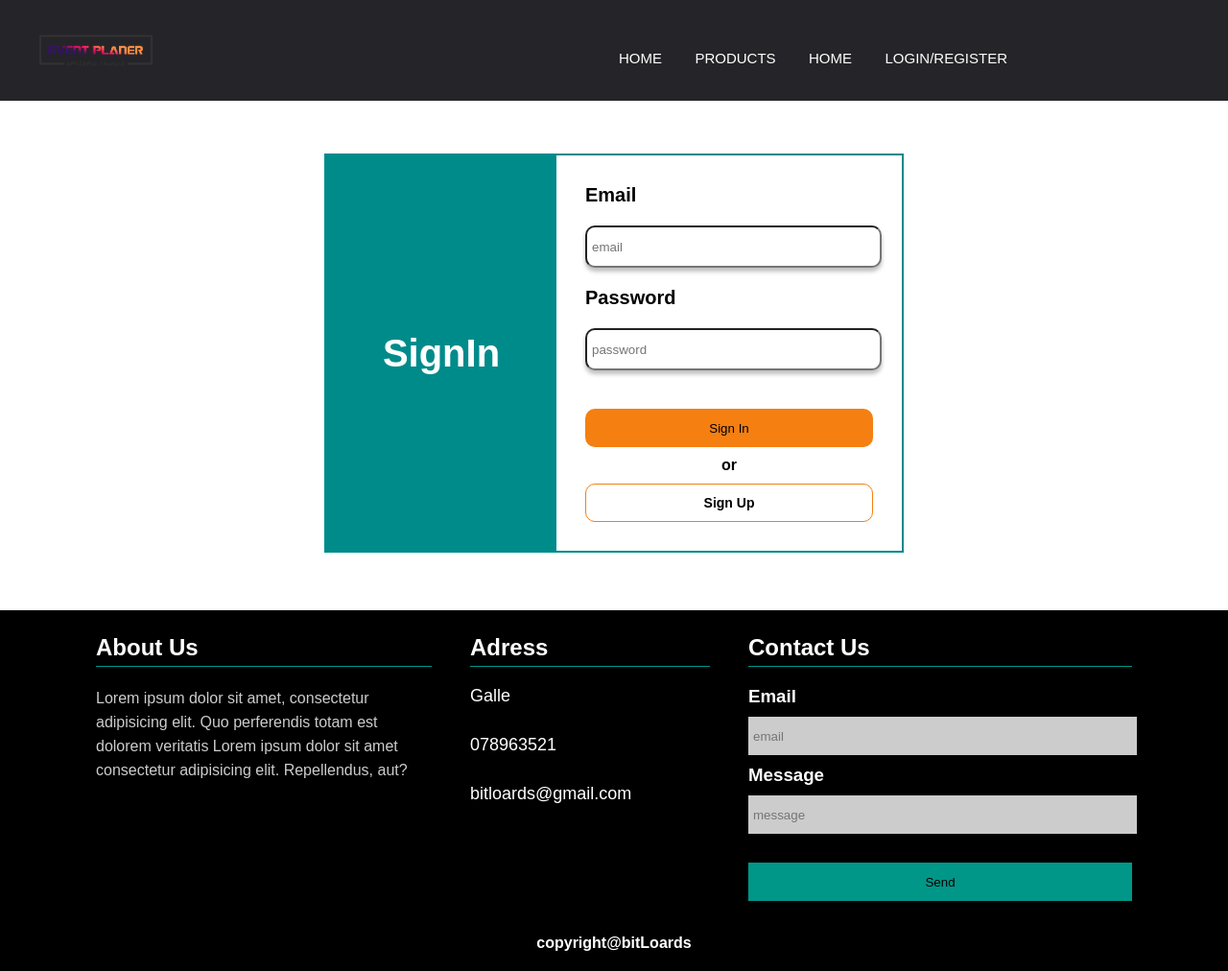
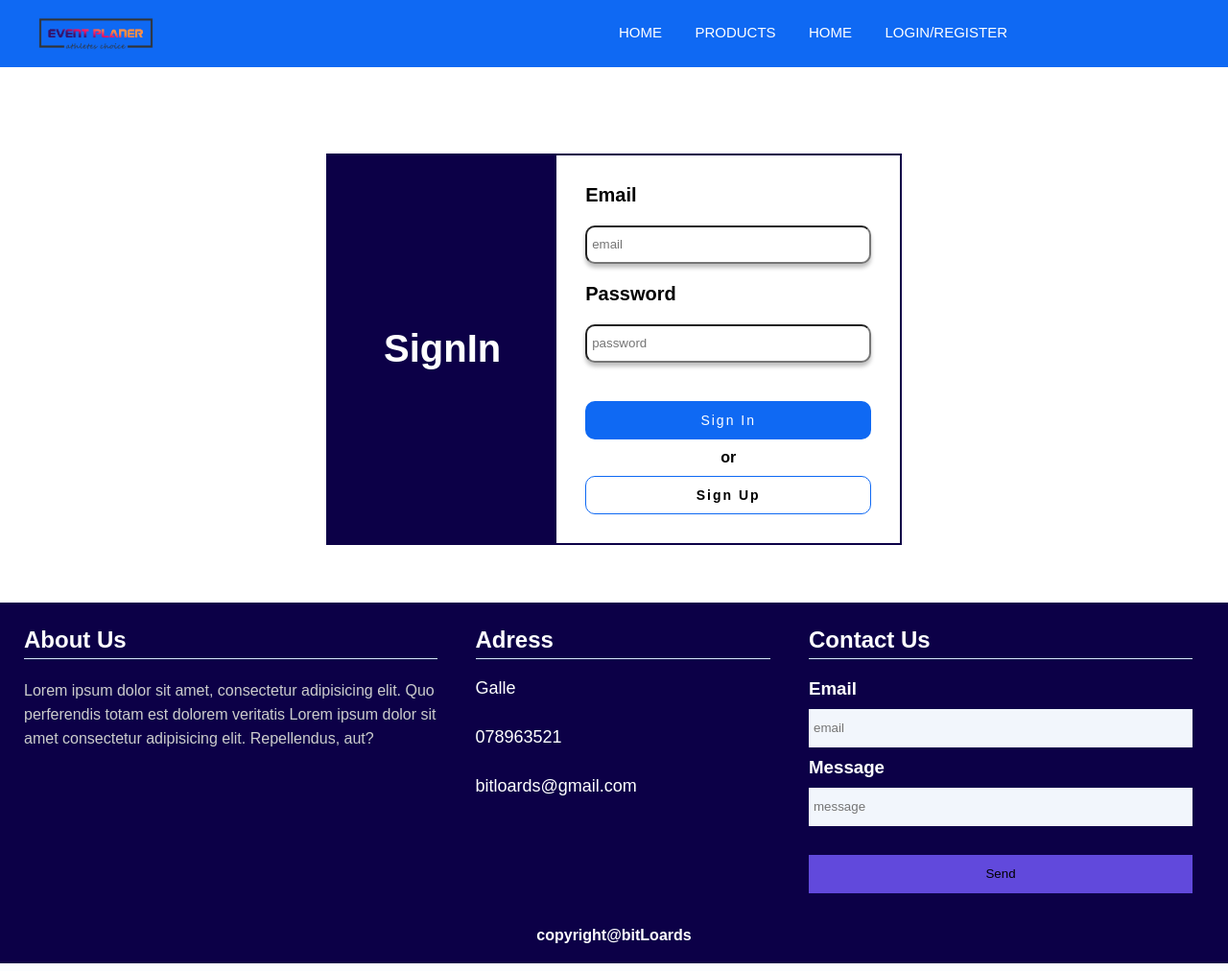
Before and after one commit to tilankamihingu/rental-project, a PHP site: page /original_site/loginnew.php in a window 1280 px wide. Shown: the whole page at 96% size. Run offline with PHP 8.4, Linux system fonts and the light colour scheme; a stand-in replaces the project's code that opens the database connection.

Commit message:
login and register css updated - lahiru

```diff
--- a/rental/original_site/loginnew.css
+++ b/rental/original_site/loginnew.css
@@ -2,16 +2,44 @@
     margin: 0;
     padding: 0;
     font-family: sans-serif;
+    box-sizing: border-box;
 }
 
+.scroll-button{
+    font-size: 3rem;
+    cursor: pointer;
+    position: fixed;
+    bottom: 20px;
+    right: 20px;
+
+    color: #0F69F3;
+    z-index: 1000;
+}
+
+.scroll-button:hover{
+    color: #6149DC;
+}
+
+.scroll-button .active{
+    bottom: 32px;
+    pointer-events: auto;
+    opacity: 1;
+}
+
+.login-full{
+    background: #F2F6FC;
+    overflow: hidden;
+    max-width: 1280px;
+}
 .navbar{
     width: 100%;
+    height: 15px;
     margin: auto;
     padding: 35px 0;
     display: flex;
     align-items: center;
     justify-content: space-between;
-    background: #252529;
+    background: #0F69F3;
     position: fixed;
     z-index: 1000;
  }
@@ -23,14 +51,15 @@
  }
 
  .menu-icon{
-     width: 25px;
+     width: 30px;
      cursor: pointer;
      display: none;
-     border: 1px solid #009688;
+     margin-right: 20px;
  }
 
  nav{
      margin-right: 200px;
+     margin-bottom: 20px;
      text-align: right;
 
  }
@@ -53,7 +82,7 @@
      content: '';
      height: 3px;
      width: 0;
-     background: #009688;
+     background: #D8E7FC;
      position: absolute;
      left: 0;
      bottom: -10px;
@@ -79,13 +108,12 @@
     max-width: 600px;
     width: 100%;
     margin-top: 20vh;
-
-    border: 2px solid darkcyan;
+    border: 2px solid #0c0047;
 }
 
 .left-side-login{
     width: 40%;
-    background: darkcyan;
+    background: #0c0047;
     text-align: center;
     display: flex;
 }
@@ -102,13 +130,23 @@
     font-size: 40px;
 }
 
+.title-login i{
+    margin: 10px;
+    font-size: 4rem;
+    transition: 0.5s;
+}
+
+.title-login i:hover{
+    color: crimson;
+}
+
 .title-login a{
     text-decoration: none;
     color: darkred;
 }
 
 .right-side-login{
-    width: 50%;
+    width: 60%;
     padding: 5%;
     display: flex;
     flex-direction: column;
@@ -136,27 +174,30 @@
     height: 40px;
     border: none;
     outline: none;
-    background: #F57F11;
+    background: #0F69F3;
+    font-size: 14px;
+    color: #ffffff;
+    letter-spacing: 2px;
     border-radius: 10px;
     margin-top: 20px;
-    cursor: pointer;
 }
 
 .right-side-login .signup{
     background: none;
     outline: none;
-    border: 1px solid #F57F11;
+    border: 1px solid #0F69F3;
     border-radius: 10px;
     margin-top: 10px;
     width: 100%;
     height: 40px;
-    color: #000;
+    color: #FFFFFF;
     font-weight: 600;
 }
 
 .right-side-login .signup a{
     text-decoration: none;
     color: #000;
+    letter-spacing: 2px;
     font-size: 14px;
     font-weight: 600;
 }
@@ -170,11 +211,12 @@
 /*------------footer-----------------------*/
 footer{
     width: 100%;
-    background: #000;
+    background: #0c0047;
 }
 
 .footer-container{
-    max-width: 1080px;
+    max-width: 1280px;
+    width: 100%;
     margin: auto;
     display: flex;
     padding: 25px;
@@ -197,7 +239,7 @@ footer h4{
     color: #fff;
     font-weight: 600;
     padding-bottom: 5px;
-    border-bottom: 1px solid #009688;
+    border-bottom: 1px solid #D8E7FC;
     margin-bottom: 20px;
 }
 
@@ -216,7 +258,7 @@ footer h4{
     color: #fff;
     font-weight: 600;
     padding-bottom: 5px;
-    border-bottom: 1px solid #009688;
+    border-bottom: 1px solid #D8E7FC;
 }
 
 .center-content{
@@ -238,7 +280,7 @@ footer h4{
     color: #fff;
     font-weight: 600;
     padding-bottom: 5px;
-    border-bottom: 1px solid #009688;
+    border-bottom: 1px solid #D8E7FC;
 }
 
 .right-content{
@@ -255,13 +297,13 @@ footer h4{
     height: 40px;
     padding-left: 5px;
     border: none;
-    background: #ccc;
+    background: #F2F6FC;
     outline: none;
     margin-bottom: 10px;
 }
 
 .footer-button{
-   background: #009688;
+   background: #6149DC;
    border: none;
    outline: none;
    width: 100%;
@@ -272,10 +314,24 @@ footer h4{
    border-radius: 0;
 }
 
+.foot-icons{
+    display: flex;
+    font-size: 2rem;
+}
+
+.foot-icons i{
+    margin-right: 30px;
+    color: #fff;
+}
+
+.foot-icons i:hover{
+    color: crimson;
+}
+
 @media only screen and (max-width:700px){
     nav ul{
         width: 100%;
-        background: linear-gradient(#ff54a2, #ff575a);
+        background: #0F69F3;
         position: absolute;
         top: 75px;
         right: 0;
@@ -297,7 +353,7 @@ footer h4{
     }
 
     .logo{
-        width: 100px;
+
         margin-left: 3px;
     }
 
@@ -326,13 +382,13 @@ footer h4{
         font-size: 18px;
     }
 
-    .right-content form input{
+   /*.right-content form input{
         width: 90%;
     }
 
     .footer-button{
         width: 90%;
-    }
+    }*/
 
     .left-box{
         margin-bottom: 20px;
@@ -349,4 +405,7 @@ footer h4{
     .center-content ul li{
         font-size: 16px;
     }
+    .scroll-button{
+        font-size: 2rem;
+    }
 }
--- a/rental/original_site/register.php
+++ b/rental/original_site/register.php
@@ -90,7 +90,7 @@
     <meta http-equiv="X-UA-Compatible" content="IE=edge">
     <meta name="viewport" content="width=device-width, initial-scale=1.0">
     <title>Register</title>
-    <link rel="stylesheet" href="./register copy.css">
+    <link rel="stylesheet" href="./register.css">
 </head>
 <body>
     <div class="navbar">
```
Also changed, not shown: rental/original_site/register.css (renamed from rental/original_site/register copy.css, +86 -28 lines).
